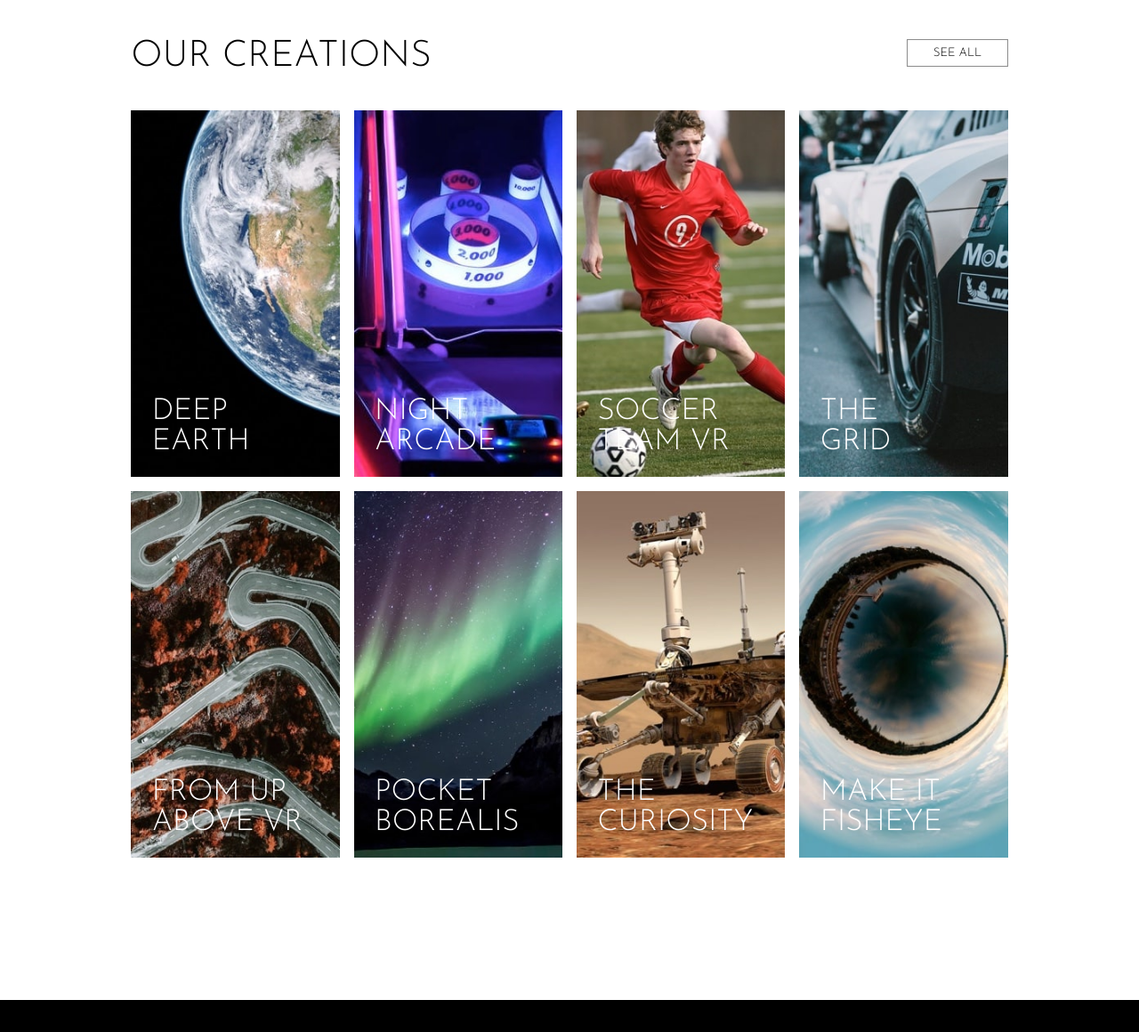
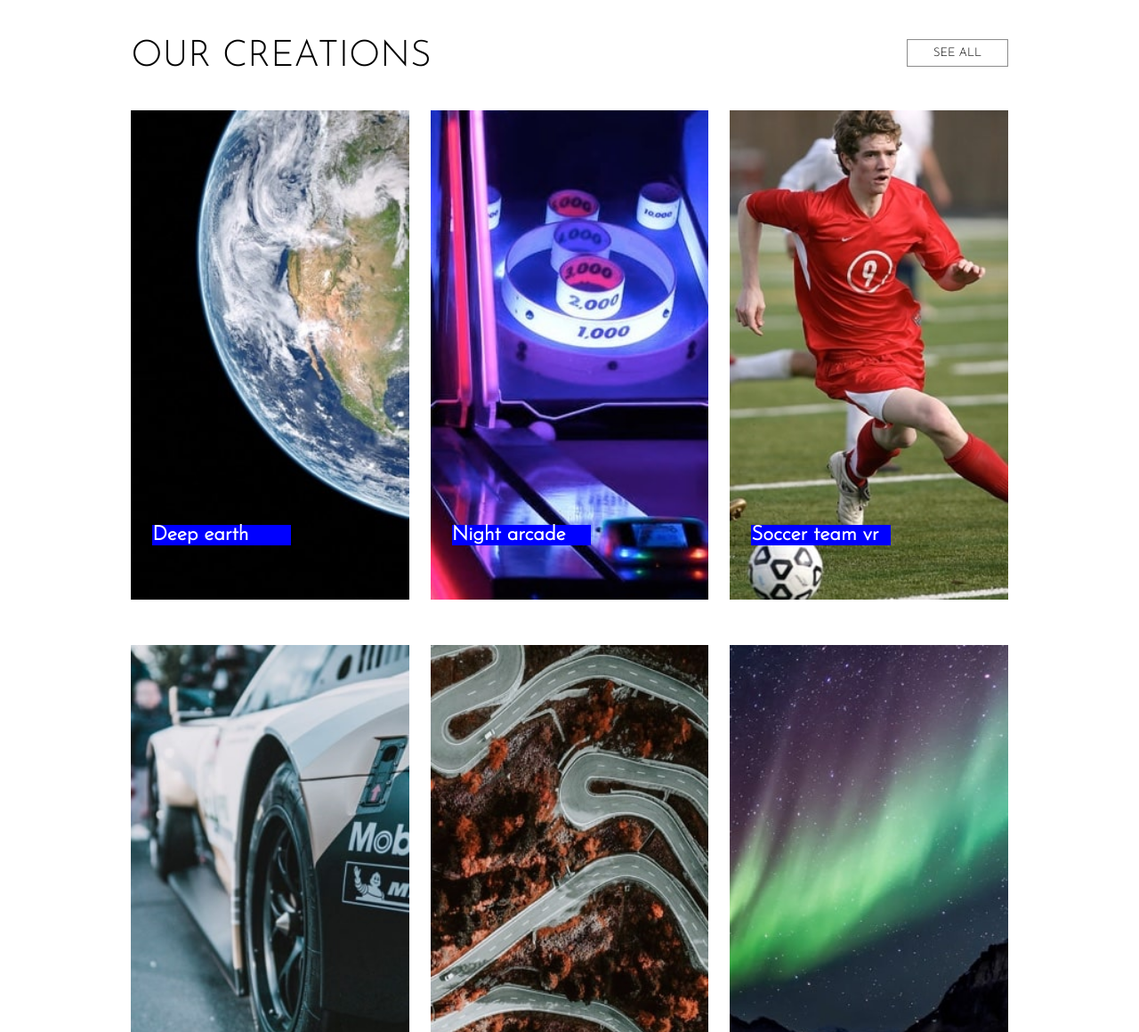
Before and after one commit to Terak-10/loopstudios-clone-landing-page, a website: page index.html in a window 1280 px wide. Shown: the part 1210-2370 px from the top of the page at 89% size. Drawn offline with Linux system fonts and the light colour scheme.

Commit message:
progress

```diff
--- a/index.html
+++ b/index.html
@@ -44,22 +44,45 @@
             <button class="gallery_btn">SEE ALL</button>
         </div>
         <div class="gallery_box">
-            <img src="/img/desktop/image-deep-earth.jpg" alt="Earth" class="gallery_img gallery_img-1">
-            <div class="gallery_p-1 gallery_p">Deep earth</div>
-            <img src="/img/desktop/image-night-arcade.jpg" alt="Earth" class="gallery_img gallery_img-2">
-            <div class="gallery_p-2 gallery_p">Night Arcade</div>
-            <img src="/img/desktop/image-soccer-team.jpg" alt="Earth" class="gallery_img gallery_img-3">
-            <div class="gallery_p-3 gallery_p">Soccer team vr</div>
-            <img src="/img/desktop/image-grid.jpg" alt="Earth" class="gallery_img gallery_img-4">
-            <div class="gallery_p-4 gallery_p">The grid</div>
-            <img src="/img/desktop/image-from-above.jpg" alt="Earth" class="gallery_img gallery_img-5">
-            <div class="gallery_p-5 gallery_p">From up above vr</div>
-            <img src="/img/desktop/image-pocket-borealis.jpg" alt="Earth" class="gallery_img gallery_img-6">
-            <div class="gallery_p-6 gallery_p">Pocket borealis</div>
-            <img src="/img/desktop/image-curiosity.jpg" alt="Earth" class="gallery_img gallery_img-7">
-            <div class="gallery_p-7 gallery_p">The curiosity</div>
-            <img src="/img/desktop/image-fisheye.jpg" alt="Earth" class="gallery_img gallery_img-8">
-            <div class="gallery_p-8 gallery_p">Make it fisheye</div>
+            <div class="gallery_container">
+                <img src="/img/desktop/image-deep-earth.jpg" alt="Earth" class="gallery_img">
+                <h2 class="gallery_h2">Deep earth</h2>
+            </div>
+
+            <div class="gallery_container">
+                <img src="/img/desktop/image-night-arcade.jpg" alt="Night arcade" class="gallery_img">
+                <h2 class="gallery_h2">Night arcade</h2>
+            </div>
+
+            <div class="gallery_container">
+                <img src="/img/desktop/image-soccer-team.jpg" alt="Soccer team" class="gallery_img">
+                <h2 class="gallery_h2">Soccer team vr</h2>
+            </div>
+
+            <div class="gallery_container">
+                <img src="/img/desktop/image-grid.jpg" alt="The grid" class="gallery_img">
+                <h2 class="gallery_h2 gallery_item-4">the grid</h2>
+            </div>
+
+            <div class="gallery_container">
+                <img src="/img/desktop/image-from-above.jpg" alt="From up above vr" class="gallery_img">
+                <h2 class="gallery_h2">From up above vr</h2>
+            </div>
+
+            <div class="gallery_container">
+                <img src="/img/desktop/image-pocket-borealis.jpg" alt="Pocket borealis" class="gallery_img">
+                <h2 class="gallery_h2">pocket borealis</h2>
+            </div>
+
+            <div class="gallery_container">
+                <img src="/img/desktop/image-curiosity.jpg" alt="The curiosity" class="gallery_img">
+                <h2 class="gallery_h2">the curiosity</h2>
+            </div>
+
+            <div class="gallery_container">
+                <img src="/img/desktop/image-fisheye.jpg" alt="Make it fisheye" class="gallery_img">
+                <h2 class="gallery_h2">Make it fisheye</h2>
+            </div>
         </div>
     </div>
     <footer class="footer">
--- a/sass/_components.scss
+++ b/sass/_components.scss
@@ -81,8 +81,9 @@
        grid-row: 2 / 6;
 
        @media (max-width: 950px) {
-        grid-column: 3 / 7;
-        grid-row: 2 / 6;
+        grid-column: 3 / 9;    ///// UPRAVIŤ
+        grid-row: 2 / 6;         ///// UPRAVIŤ
+        width: 100%;
     }
 
     }
@@ -99,10 +100,10 @@
     row-gap: 0.5rem;
 
         @media (max-width: 950px) {
-                grid-column: 1 / -1;
-                grid-row: 6 / 8;
+                grid-column: 2 / 10;  ///// UPRAVIŤ
+                grid-row: 7 / 10;     ///// UPRAVIŤ
 
-                grid-template-columns: 7vw repeat(4, 1fr);      ///// UPRAVIŤ
+                grid-template-columns: repeat(4, 1fr);      ///// UPRAVIŤ
                 grid-template-rows: minmax(3rem, 7rem) repeat(3, 4vw);       ///// UPRAVIŤ
             }
 
@@ -117,17 +118,32 @@
         font-family: 'Josefin Sans', sans-serif;
         font-weight: 300;
         line-height: 1;
+
+        @media (max-width: 950px) {
+            grid-column: 1 / 5;  ///// UPRAVIŤ
+            grid-row: 1 / 2;     ///// UPRAVIŤ
+            justify-self: center;
+        }
     }
 
     &_p {
         grid-column: 2 / 5;
         grid-row:  3 / 6;
         font-size: clamp(0.5rem, 1.12vw, 1.3rem);
-        line-height: 1.5;
+        line-height: 1.5;   ///// UPRAVIŤ   JEBE TOMU!!!
         align-self: flex-end;
         color: var(--Dark-Gray);
         font-weight: bold;
         margin-top: var(--margin-text-box);
+
+        @media (max-width: 950px) {
+            grid-column: 1 / 5;  ///// UPRAVIŤ
+            grid-row: 2 / 4;     ///// UPRAVIŤ
+            justify-self: center;
+            align-self: flex-start;
+            font-size: clamp(0.5rem, 2vw, 2.5rem);
+            text-align: center;
+        }
     }
 }
 
@@ -168,106 +184,33 @@
     &_box {
         grid-column: 2 / 3;
         grid-row: 2 / 3;
+
+
         display: grid;
-        grid-template-columns: repeat(4, 1fr);
-        grid-template-rows: repeat(2, 1fr);
-        gap: 1rem;
+        grid-template-columns: repeat(auto-fit, minmax(230px, 1fr));
+        gap: 1.5rem;
     }
 
-    img {
-        width: 100%;
+    &_container {
+        color: #fff;
+        height: 91.7%;
     }
 
-    &_img-1 {
-        grid-column: 1 / 2;
-        grid-row: 1 / 2;
+    &_container:hover {
+        cursor: pointer;
+        color: #000;
+        opacity: 50%;
     }
 
-    &_img-2 {
-        grid-column: 2 / 3;
-        grid-row: 1 / 2;
-    }
+    &_img {
+        width: 100%;
+    }                                                            // 640px prichádza mobile design,  prehodiť všetky px na em/rem
 
-    &_img-3 {
-        grid-column: 3 / 4;
-        grid-row: 1 / 2;
-    }
-
-    &_img-4 {
-        grid-column: 4 / 5;
-        grid-row: 1 / 2;
-    }
-
-    &_img-5 {
-        grid-column: 1 / 2;
-        grid-row: 2 / 3;
-    }
-
-    &_img-6 {
-        grid-column: 2 / 3;
-        grid-row: 2 / 3;
-    }
-
-    &_img-7 {
-        grid-column: 3 / 4;
-        grid-row: 2 / 3;
-    }
-
-    &_img-8 {
-        grid-column: 4 / 5;
-        grid-row: 2 / 3;
-    }
-
-    &_p {
-        display: flex;
-        align-items: flex-end;
-        z-index: 10;
-        padding: 10%;
-        color: var(--White);
-        text-transform: uppercase;
-        font-size: clamp(1rem, 2.6vw, 3rem);
-        line-height: 1;
-    }
-
-    &_p:hover {
-        color: #000;
-        cursor: pointer;
-        background-color: rgba(253, 251, 251, 0.7);
-    }
-
-    &_p-1 {
-        grid-column: 1 / 2;
-        grid-row: 1 / 2;
-    }
-
-    &_p-2 {
-        grid-column: 2 / 3;
-        grid-row: 1 / 2;
-    }
-    &_p-3{
-        grid-column: 3 / 4;
-        grid-row: 1 / 2;
-    }
-    &_p-4 {
-        grid-column: 4 / 5;
-        grid-row: 1 / 2;
-        padding-right: 25%;
-    }
-    &_p-5 {
-        grid-column: 1 / 2;
-        grid-row: 2 / 3;
-    }
-    &_p-6 {
-        grid-column: 2 / 3;
-        grid-row: 2 / 3;
-    }
-    &_p-7 {
-        grid-column: 3 / 4;
-        grid-row: 2 / 3;
-    }
-    &_p-8 {
-        grid-column: 4 / 5;
-        grid-row: 2 / 3;
+    &_h2 {
+        transform: translateY(-5.5rem);
+        margin-left: 1.5rem;
+        background-color: blue;
+        width: 50%;
     }
 }
 
--- a/sass/_layouts.scss
+++ b/sass/_layouts.scss
@@ -18,7 +18,7 @@
 
     @media (max-width: 950px) {
         grid-template-columns: 11.5vw repeat(8,1fr) 11.5vw;
-        grid-template-rows: repeat(8, 8vw);
+        grid-template-rows: repeat(8, 8vw) repeat(2, 10vw);
     }
 }
 
@@ -26,7 +26,7 @@
     display: grid;
     grid-template-columns: 11.5vw 1fr 11.5vw;
     grid-template-rows: 5rem 1fr;
-    margin-bottom: 10rem;
+    margin-bottom: 10vw;
 }
 
 .footer {
--- a/sass/_media.scss
+++ b/sass/_media.scss
@@ -3,6 +3,14 @@
    .gallery  {
       max-width: 1868px;
       margin: 0 auto;
+   }
+}
+
+@media (min-width: 1610px) {
+   .gallery {
+      max-width: 1610px;
+      margin: 0 auto;
+      margin-bottom: 5vw;
    }
 }
 
```
Also changed, not shown: sass/Untitled-1.scss (added, +41 -0 lines), css/style.css.
